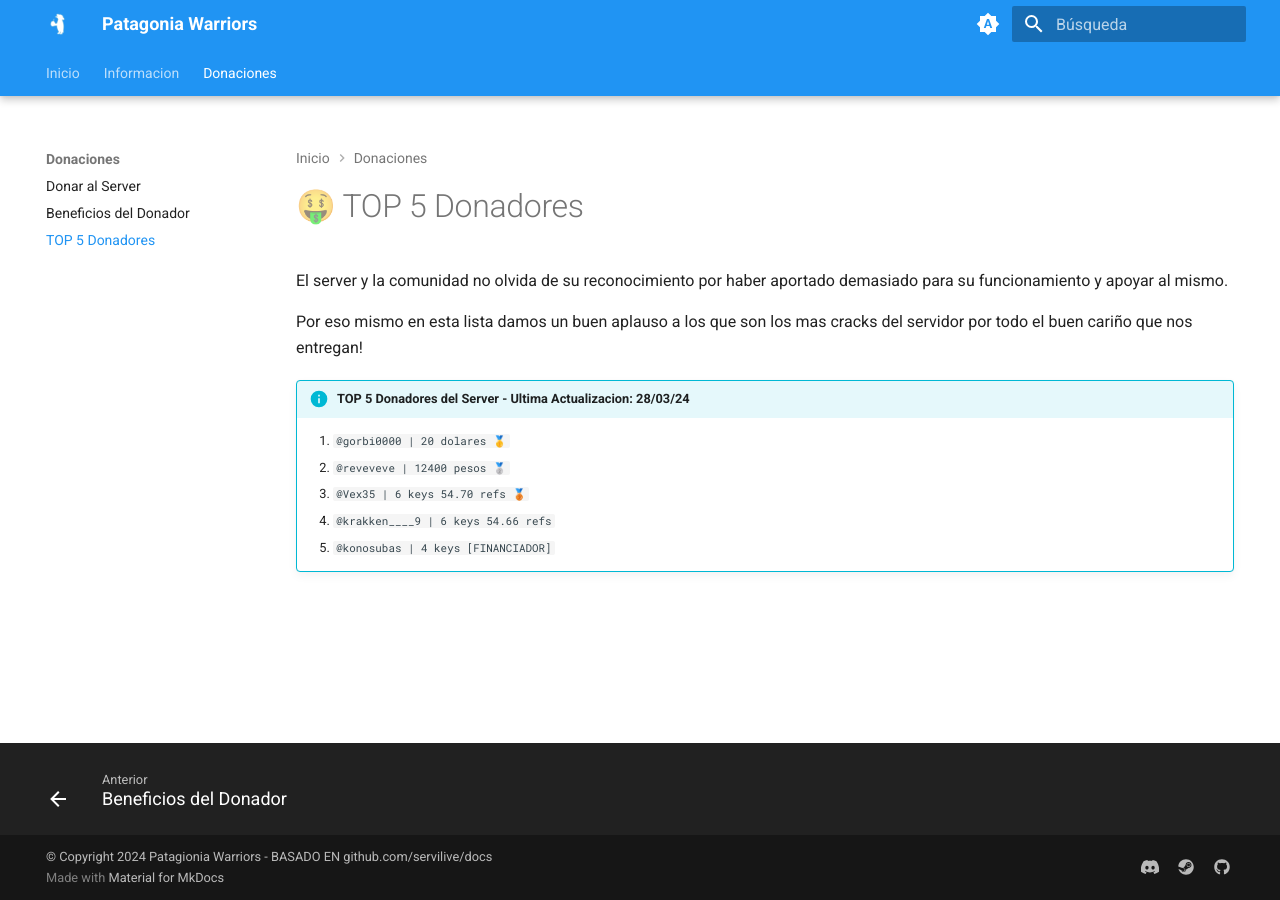
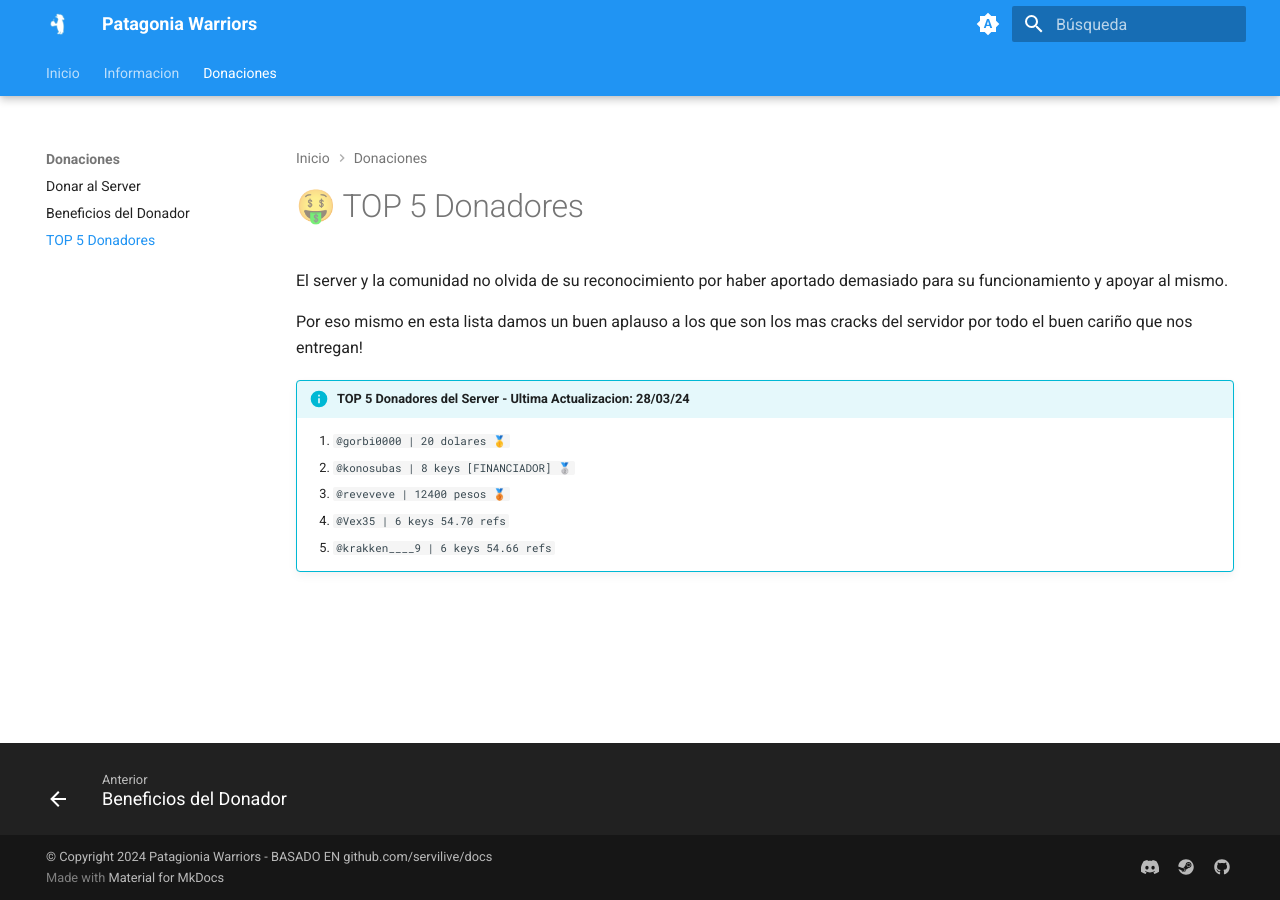
Before and after one commit to patagoniawarriors/docs, an MkDocs documentation site: the page built from docs/donaciones/top5.md, in a window 1280 px wide. Built offline with MkDocs 1.6.1 and Material for MkDocs 9.7.7, drawn with Linux system fonts in a browser that asks for light colours.

Commit message:
actualizado

```diff
--- a/docs/donaciones/top5.md
+++ b/docs/donaciones/top5.md
@@ -6,7 +6,7 @@ Por eso mismo en esta lista damos un buen aplauso a los que son los mas cracks d
 
 !!! info "TOP 5 Donadores del Server - Ultima Actualizacion: 28/03/24"
 	1. `@gorbi0000     | 20 dolares 🥇`
-	2. `@reveveve      | 12400 pesos 🥈`
-	3. `@Vex35         | 6 keys 54.70 refs 🥉 `
-	4. `@krakken____9  | 6 keys 54.66 refs`
-	5. `@konosubas	   | 4 keys [FINANCIADOR]`
+	2. `@konosubas	   | 8 keys [FINANCIADOR] 🥈`
+	3. `@reveveve      | 12400 pesos 🥉`
+	4. `@Vex35         | 6 keys 54.70 refs`
+	5. `@krakken____9  | 6 keys 54.66 refs`
```
